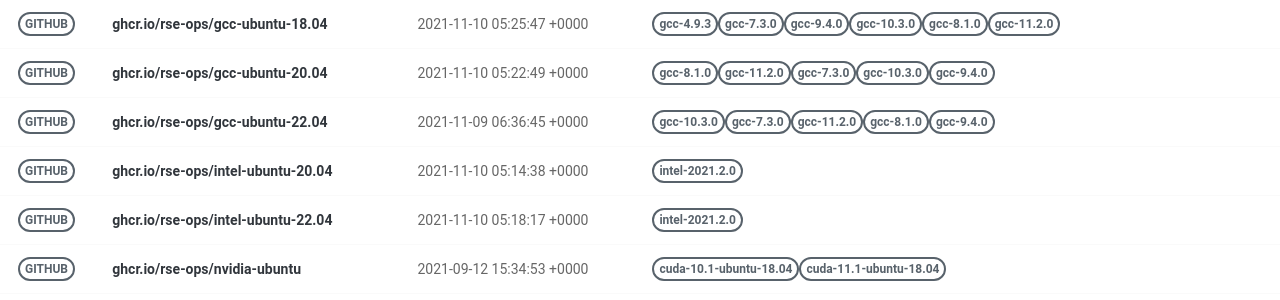
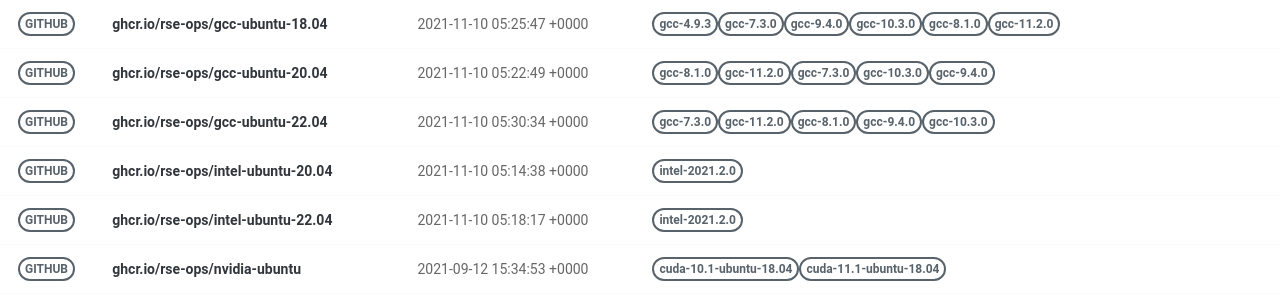
Before and after one commit to rse-ops/docker-images, a Jekyll site: the page built from pages/index.md, in a window 1280 px wide. Shown: the part 375-675 px from the top of the page. Built offline with Jekyll 4.4.1, drawn with Linux system fonts in a browser that asks for light colours; nearby versions of some CDN libraries.

Commit message:
Automated push to update library 2021-11-10

```diff
--- a/_library/ghcr.io-rse-ops-gcc-ubuntu-22.04.md
+++ b/_library/ghcr.io-rse-ops-gcc-ubuntu-22.04.md
@@ -1,14 +1,11 @@
 ---
 layout: container
 name: ghcr.io/rse-ops/gcc-ubuntu-22.04
-updated_at: 2021-11-09 06:36:45.860680
+updated_at: 2021-11-10 05:30:34.615075
 
 
 container_url: https://github.com/orgs/rse-ops/packages/container/package/gcc-ubuntu-22.04
 versions:
- - tag: gcc-10.3.0
-   dockerfile: https://github.com/rse-ops/docker-images/blob/main/ubuntu/gcc/Dockerfile
-   manifest: https://crane.ggcr.dev/manifest/ghcr.io/rse-ops/gcc-ubuntu-22.04:gcc-10.3.0
  - tag: gcc-7.3.0
    dockerfile: https://github.com/rse-ops/docker-images/blob/main/ubuntu/gcc/Dockerfile
    manifest: https://crane.ggcr.dev/manifest/ghcr.io/rse-ops/gcc-ubuntu-22.04:gcc-7.3.0
@@ -21,5 +18,8 @@ versions:
  - tag: gcc-9.4.0
    dockerfile: https://github.com/rse-ops/docker-images/blob/main/ubuntu/gcc/Dockerfile
    manifest: https://crane.ggcr.dev/manifest/ghcr.io/rse-ops/gcc-ubuntu-22.04:gcc-9.4.0
+ - tag: gcc-10.3.0
+   dockerfile: https://github.com/rse-ops/docker-images/blob/main/ubuntu/gcc/Dockerfile
+   manifest: https://crane.ggcr.dev/manifest/ghcr.io/rse-ops/gcc-ubuntu-22.04:gcc-10.3.0
 
 ---
```
